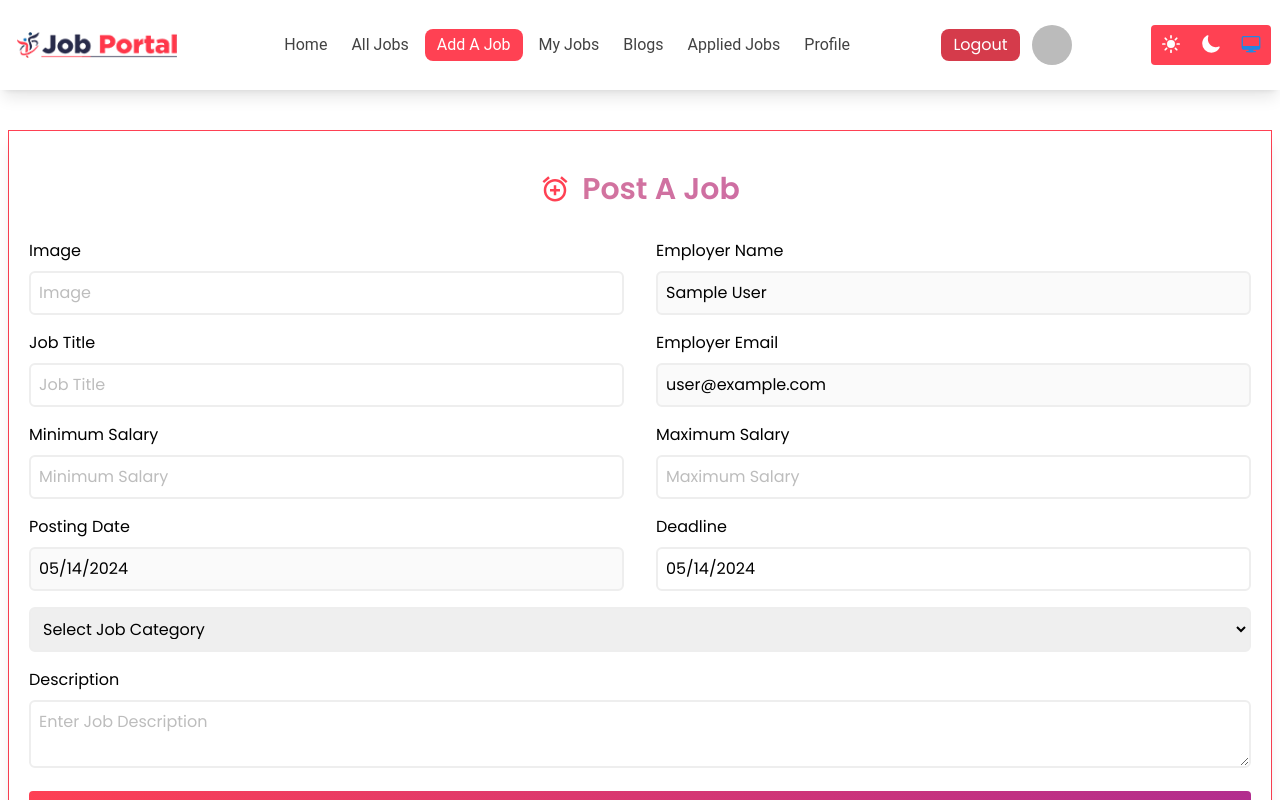
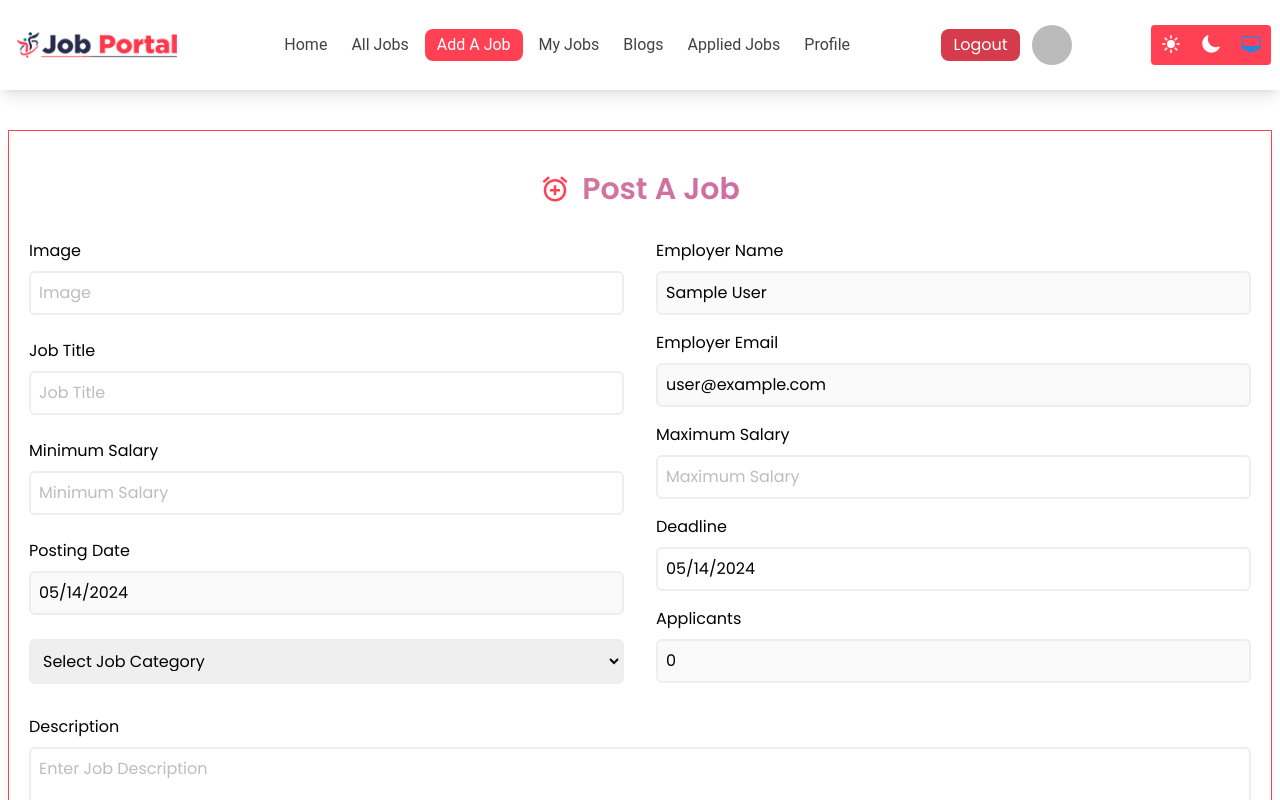
Before and after one commit to mstsurnalyakter/jobportal-client, a React (Vite) app: page /add-job in a window 1280 px wide. Shown: the top 800 px of the page. Built offline with nearby package versions, Linux system fonts and the light colour scheme; no server answers; sample sign-in values are in the browser's storage.

Commit message:
update post job data

```diff
--- a/src/pages/AddJob/AddJob.jsx
+++ b/src/pages/AddJob/AddJob.jsx
@@ -53,6 +53,7 @@ const AddJob = () => {
       maxSalary,
       jobCategory,
       jobDescription,
+      jobApplicantsNumber,
     } = data;
     const postingDate = startDate1;
     const deadline = startDate2;
@@ -66,7 +67,7 @@ const AddJob = () => {
       postingDate,
       deadline,
       jobDescription,
-      jobApplicantsNumber: 0,
+      jobApplicantsNumber,
       user: {
         email: user?.email,
         name: user?.displayName,
@@ -96,7 +97,7 @@ const AddJob = () => {
         {/* form */}
         <form onSubmit={handleSubmit(onSubmit)}>
           <div className="flex gap-8 ">
-            <div className="flex-1 space-y-4">
+            <div className="flex-1 space-y-6">
               <div>
                 <label className="block mb-2 " htmlFor="image">
                   Image
@@ -147,6 +148,24 @@ const AddJob = () => {
                   onChange={(date) => setStartDate1(date)}
                   className="p-2 border-2 rounded-md focus:outline-[#FF4153]  w-full"
                 />
+              </div>
+
+              <div className="">
+                <select
+                  name="jobCategory"
+                  id="jobCategory"
+                  className="w-full p-2  border-2 dark:text-gray-900 rounded-md focus:outline-[#FF4153]"
+                  type="text"
+                  placeholder="Select Job Category"
+                  {...register("jobCategory", { required: true })}
+                >
+                  <option value="">Select Job Category</option>
+                  <option value="On Site">On Site</option>
+                  <option value="Remote">Remote</option>
+                  <option value="Part-Time">Part-Time</option>
+                  <option value="Glass Painting">Glass Painting</option>
+                  <option value="Hybrid">Hybrid</option>
+                </select>
               </div>
             </div>
             {/* Right side */}
@@ -202,24 +221,22 @@ const AddJob = () => {
                   className="p-2 border-2 rounded-md focus:outline-[#FF4153]  w-full"
                 />
               </div>
+              <div>
+                <label className="block mb-2 " htmlFor="name">
+                  Applicants
+                </label>
+                <input
+                  className="w-full dark:text-white p-2 border-2 rounded-md focus:outline-[#FF4153]"
+                  type="text"
+                  name="jobApplicantsNumber"
+                  defaultValue={0}
+                  {...register("jobDescription")}
+                  id="jobApplicantsNumber"
+                  disabled
+                />
+              </div>
             </div>
           </div>
-
-          <select
-            name="jobCategory"
-            id="jobCategory"
-            className="w-full p-2 border-2 dark:text-gray-900 rounded-md focus:outline-[#FF4153]"
-            type="text"
-            placeholder="Select Job Category"
-            {...register("jobCategory", { required: true })}
-          >
-            <option value="">Select Job Category</option>
-            <option value="On Site">On Site</option>
-            <option value="Remote">Remote</option>
-            <option value="Part-Time">Part-Time</option>
-            <option value="Glass Painting">Glass Painting</option>
-            <option value="Hybrid">Hybrid</option>
-          </select>
 
           <div className="mt-4">
             <label className="block mb-2 " htmlFor="jobDescription">
```
